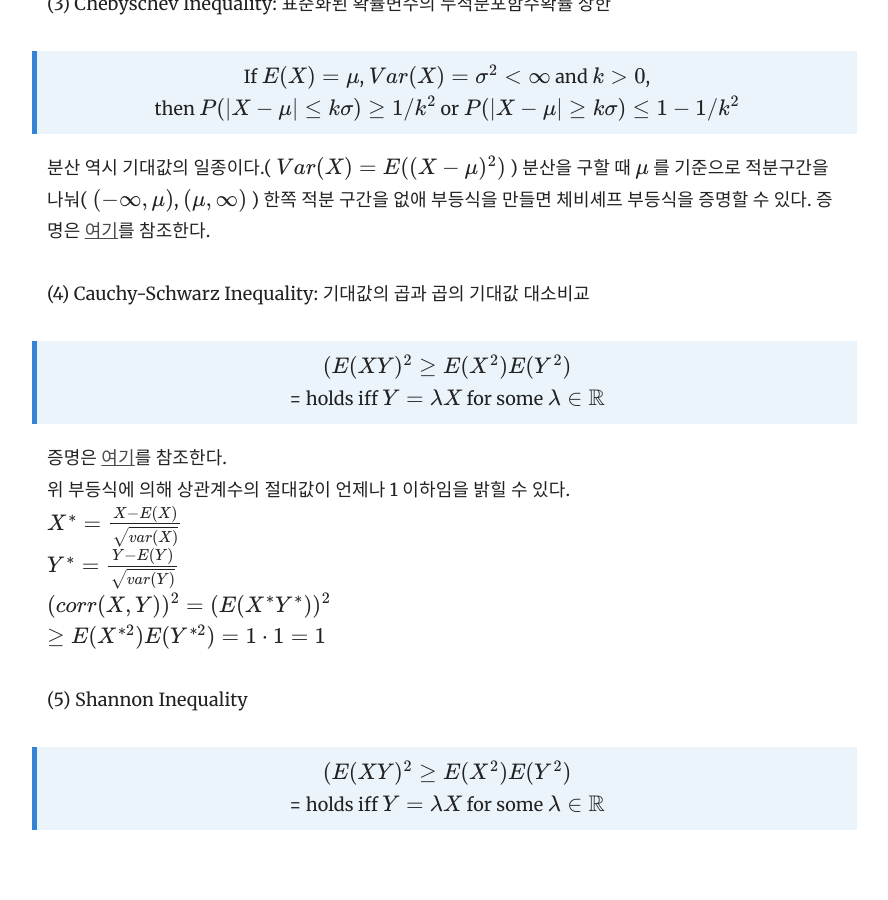
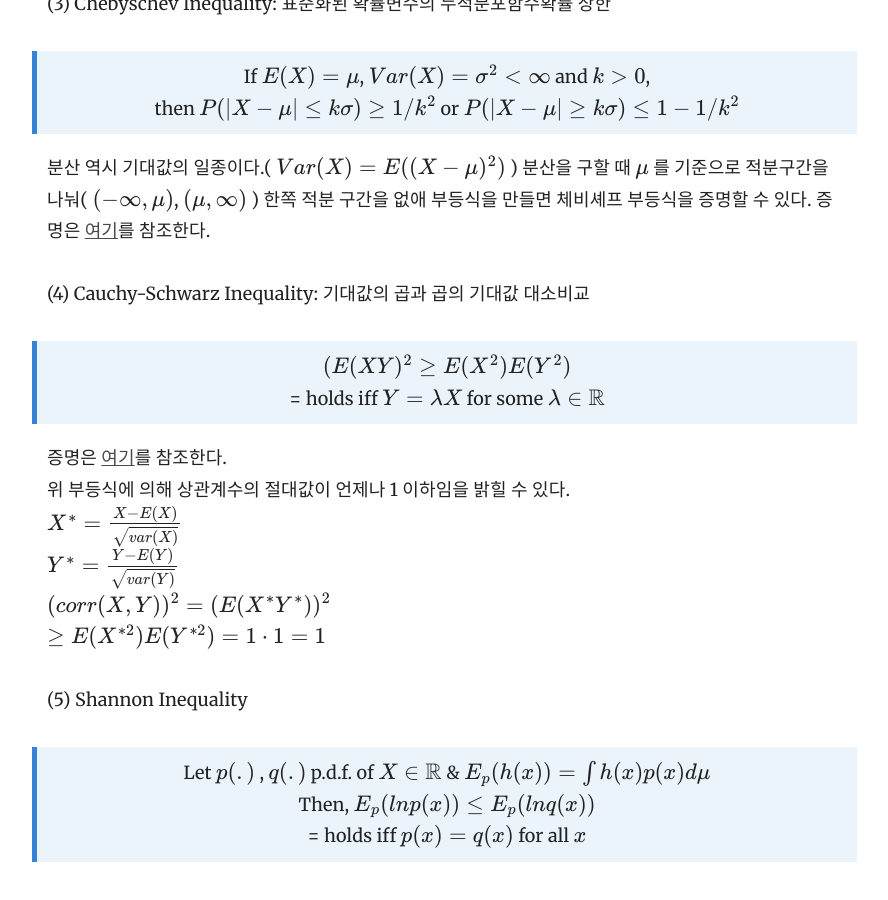
Before and after one commit to yrk3434/yrk3434.github.io, a Jekyll site: the page built from _docs/Theory/Mathematical Statistics.md, in a window 1280 px wide and 900 px high, scrolled down 5690 px. Shown: the whole window, without its empty margins (343-1231 px from the left). Built offline with Jekyll 4.4.1, drawn with Linux system fonts in a browser that asks for light colours; formulas are drawn with MathJax 3; before the commit the page ends 6558 px from its top, so only the background shows below that; some of the changed text lies outside the part shown.

Commit message:
Update Mathematical Statistics.md

```diff
--- a/_docs/Theory/Mathematical Statistics.md
+++ b/_docs/Theory/Mathematical Statistics.md
@@ -161,5 +161,6 @@ $ (corr(X,Y))^2 = ( E( X^* Y^* ) )^2 $ <br/>
 $ \geq E( X^{ *2 } ) E( Y^{ *2 } )  = 1 \cdot 1 = 1 $
 
 (5) Shannon Inequality
-> <center> $ (E(XY)^2 \geq E(X^2) E(Y^2) $ <center/>
-> <center> = holds iff $ Y = \lambda X $ for some $ \lambda \in \mathbb{R}  $ <center/>
+> <center> Let $ p(.) $ , $ q(.) $ p.d.f. of $ X \in \mathbb{R} $ & $ E_p(h(x)) = \int h(x) p(x) d\mu $  <center/>
+> <center> Then, $ E_p( ln p(x) ) \leq E_p( ln q(x)) $ <center/>
+> <center> = holds iff $ p(x) = q(x) $ for all $ x $ <center/>
```
Also changed, not shown: other parts of _docs/Theory/Mathematical Statistics.md (+1 -1 lines).
